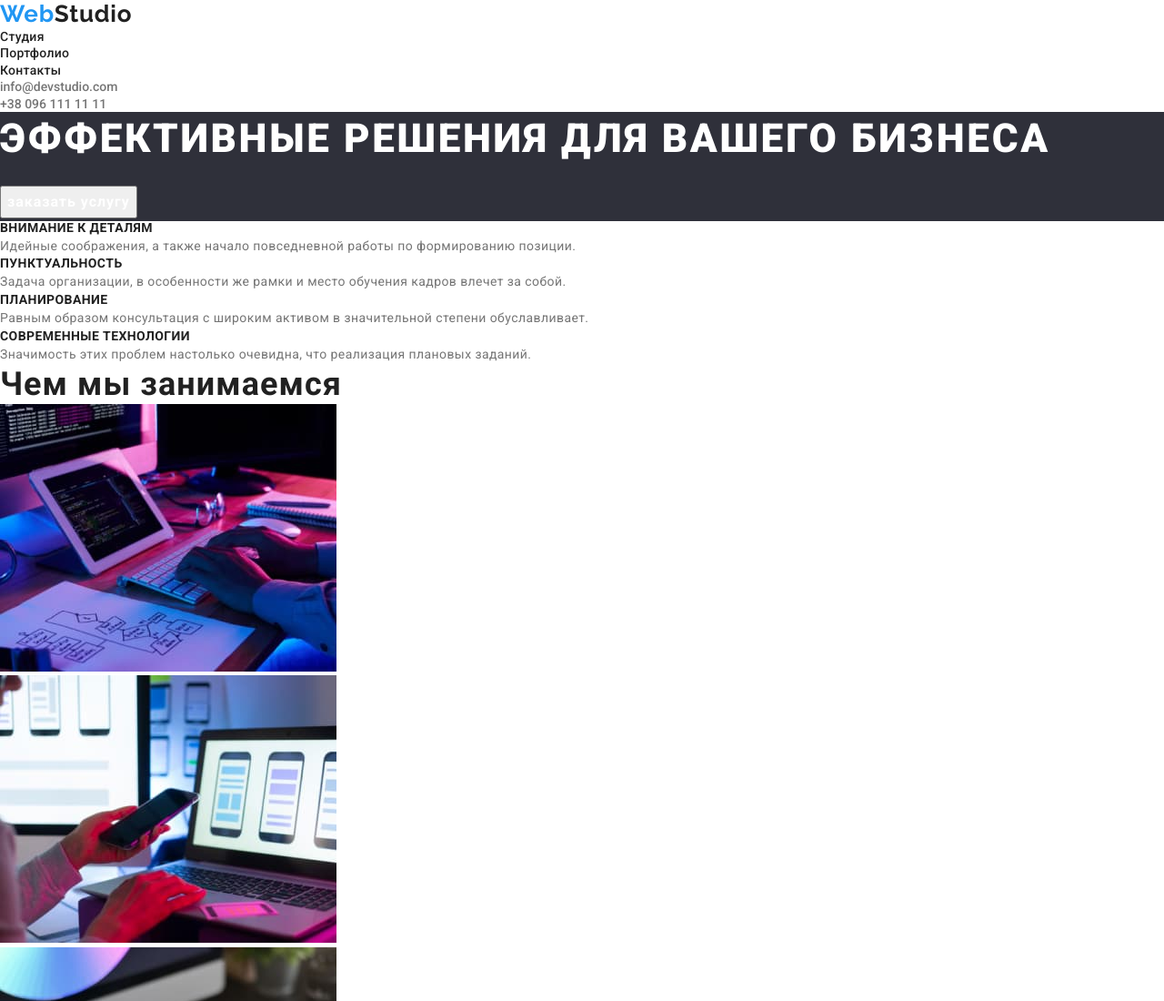
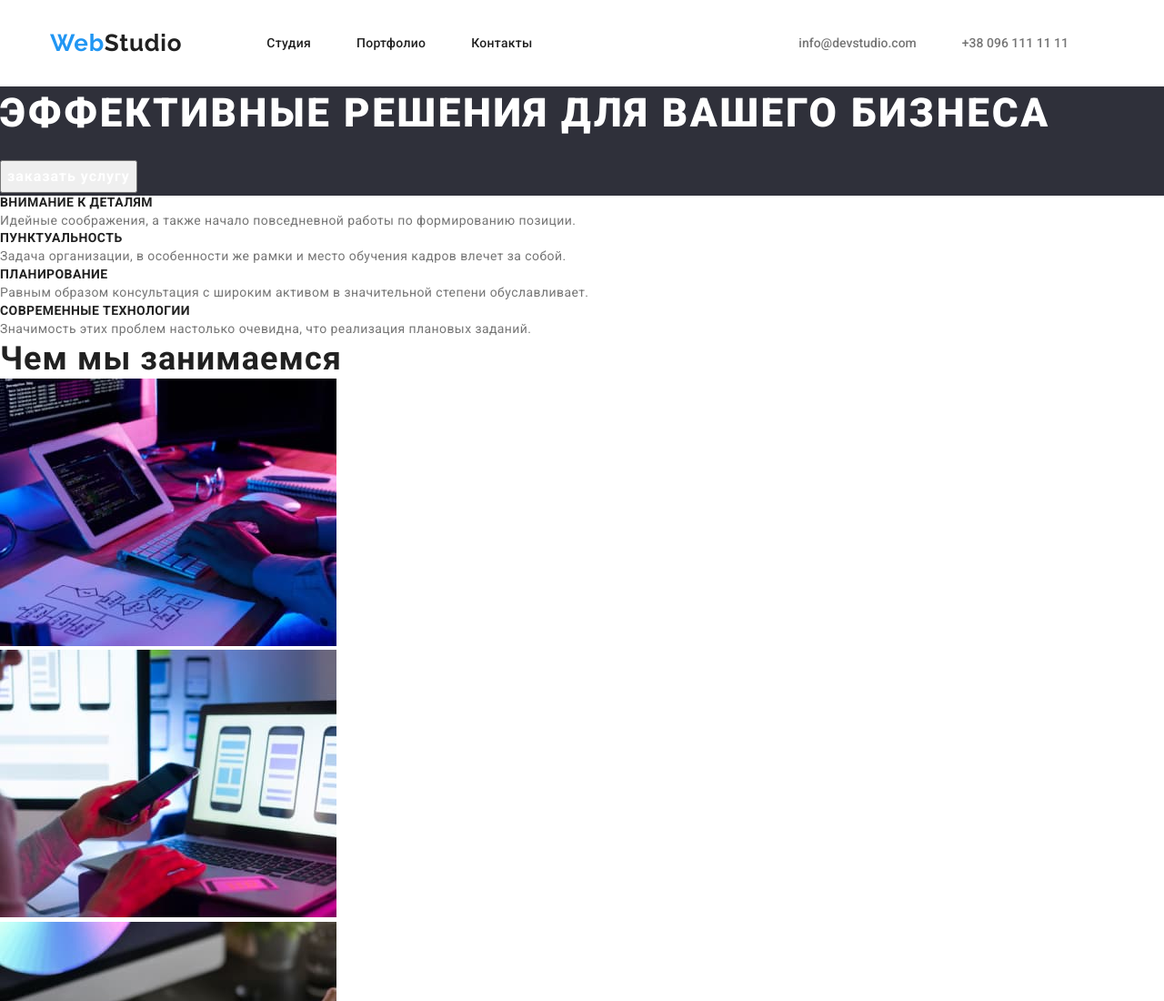
Before and after one commit to Igor-Degovtsov/goit-markup-hw-03, a plain HTML site: page index.html in a window 1280 px wide. Shown: the top 1100 px of the page at 91% size. Drawn offline with Linux system fonts and the light colour scheme.

Commit message:
header-flex

```diff
--- a/css/style.css
+++ b/css/style.css
@@ -33,6 +33,13 @@ body {
   font-style: normal;
 }
 
+.container {
+  width: 1200px;
+  padding-left: 15px;
+  padding-right: 15px;
+  margin: 0 auto;
+}
+
 /*header*/
 .header-link {
   font-weight: 500;
@@ -41,9 +48,33 @@ body {
   letter-spacing: 0.02em;
   color: var(--accent-text-color);
 }
+
+.header-link:not(last child),
+.header-contact:not(last child) {
+  margin-right: 50px;
+}
+
 .header-list :hover,
 .header-list :focus {
   color: var(--active-text-color);
+}
+.header-nav {
+  display: flex;
+  align-items: center;
+  padding-top: 32px;
+  padding-bottom: 32px;
+}
+.header-container {
+  display: flex;
+  align-items: center;
+}
+
+.header-list {
+  display: flex;
+}
+
+.header-communication {
+  margin-left: auto;
 }
 
 .header .header-contact {
@@ -58,6 +89,10 @@ body {
   color: var(--active-text-color);
 }
 
+.header-contacts {
+  display: flex;
+}
+
 .header-logo {
   font-family: Raleway;
   font-weight: 700;
@@ -65,12 +100,14 @@ body {
   line-height: 1.19;
   letter-spacing: 0.03em;
   color: var(--accent-text-color);
+  margin-right: 93px;
 }
 
 .logo-color-header {
   color: var(--active-text-color);
 }
-/*main*/
+
+/*------main-----*/
 .hero {
   background-color: #2f303a;
   font-weight: 900;
--- a/index.html
+++ b/index.html
@@ -14,7 +14,7 @@
 <body>
     <!--header-->
     <header class="header">
-        <div>
+        <div class="container header-container">
             <nav class="header-nav">
              <a class="link header-logo" lang="en" href=""><span class="logo-color-header">Web</span>Studio</a>
                 <ul class="list header-list">
@@ -23,6 +23,7 @@
                     <li><a class="link header-link" href="">Контакты</a></li>
                </ul>
          </nav>
+            <div class="header-communication">
                 <ul class="list header-contacts">
                     <li>
                         <a class="link header-contact" href="mailto:info@devstudio.com">info@devstudio.com</a>
@@ -31,6 +32,7 @@
                        <a class="link header-contact" href="tel:+380961111111">+38 096 111 11 11</a>
                    </li>
                </ul>
+            </div>
         </div>
     </header>
     <main>
```
